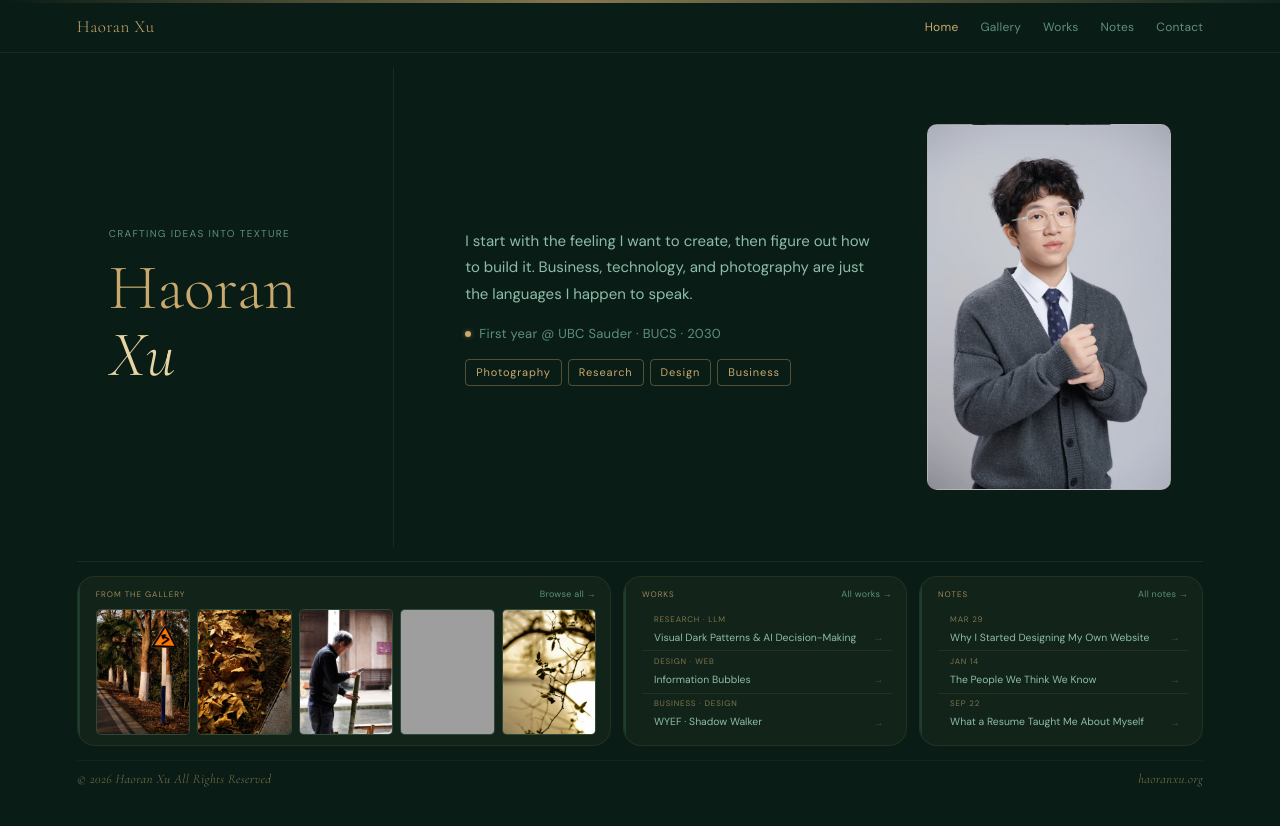
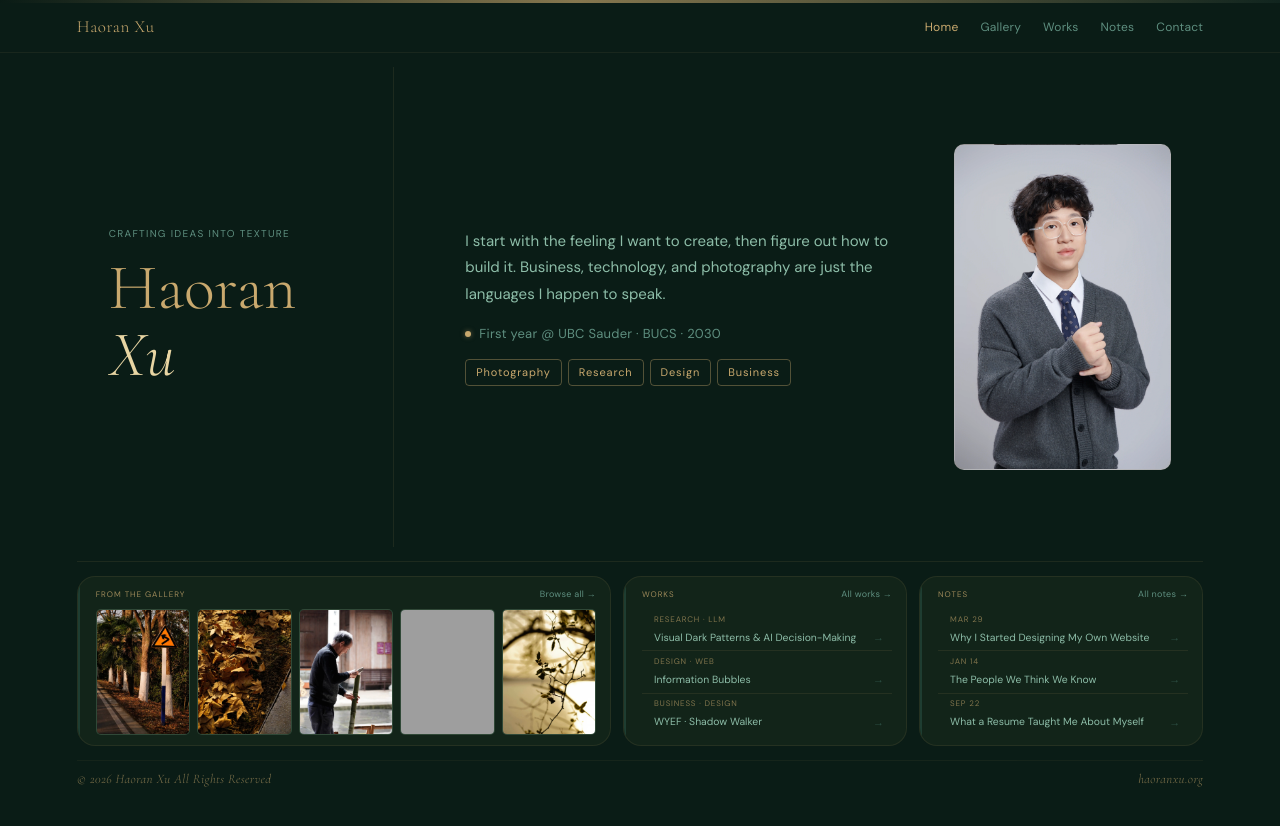
Before and after one commit to Haoranxu8415/haoranxu.org, a plain HTML site: page home.html in a window 1280 px wide. Drawn offline with nearby package versions, Linux system fonts and the light colour scheme; grey boxes are pictures that could not be loaded.

Commit message:
Update style.css

```diff
--- a/assets/css/style.css
+++ b/assets/css/style.css
@@ -556,7 +556,7 @@ body.page-home {
    Width derives from aspect-ratio — no manual width needed. */
 .hero-photo {
   flex-shrink: 0;
-  height: clamp(180px, 72%, 440px); /* height-driven; width auto via aspect-ratio */
+  height: clamp(160px, 64%, 380px); /* height-driven; width auto via aspect-ratio */
   width: auto;
   aspect-ratio: 2 / 3;
   align-self: center;
```
